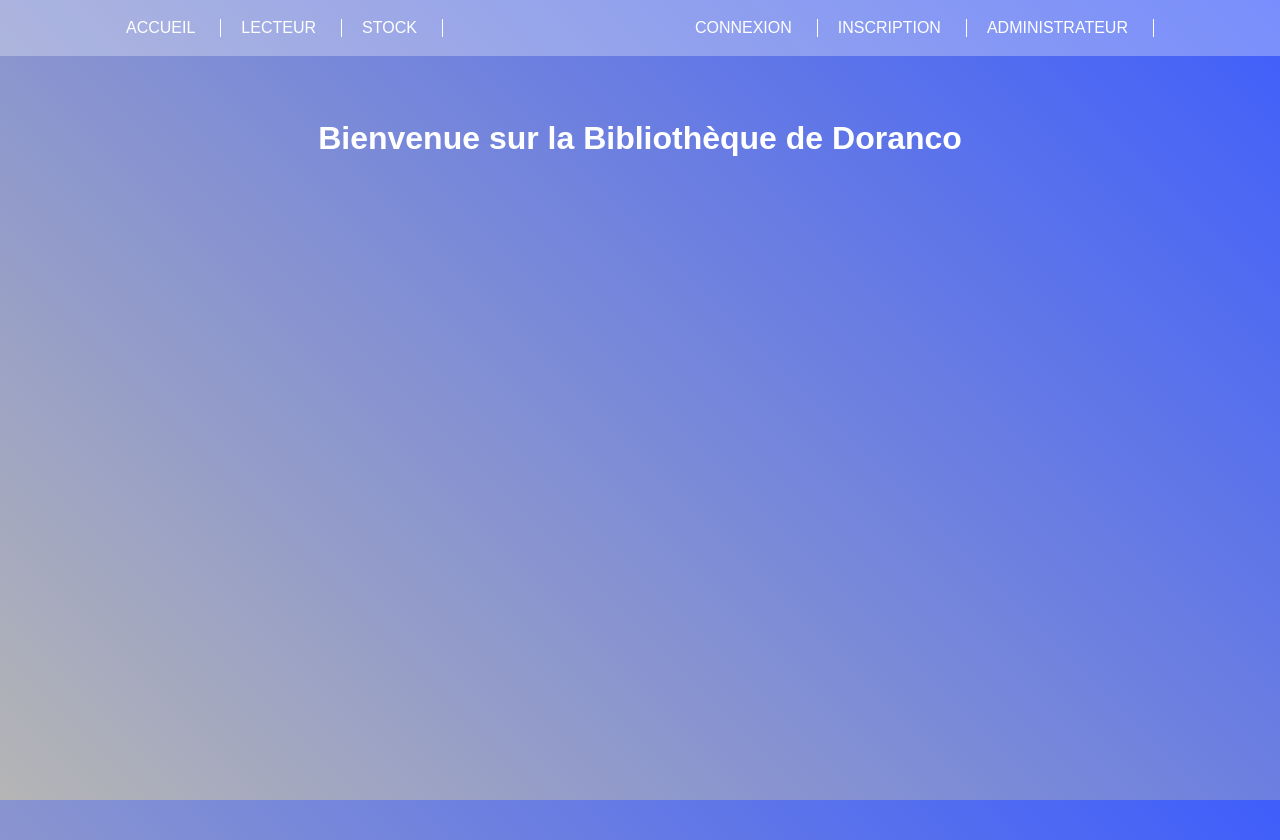
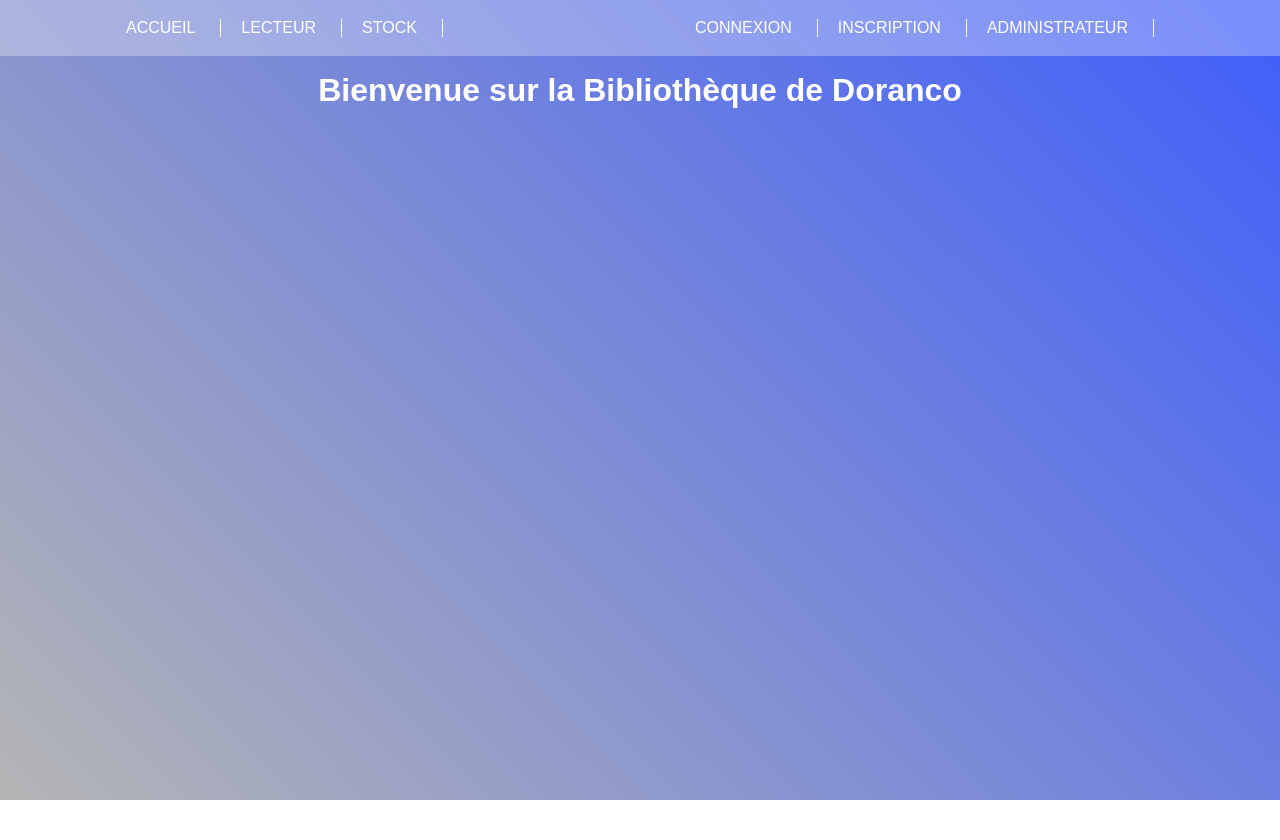
Before and after one commit to balex69/tpbibliodoran, a Next.js app: page / in a window 1280 px wide. After the commit the page ends 800 px from the top, so only its background shows below. Built offline with nearby package versions, Linux system fonts and the light colour scheme.

Commit message:
fix scroll

```diff
--- a/styles/globals.scss
+++ b/styles/globals.scss
@@ -11,5 +11,5 @@ body{
   justify-content: center;
   height: 90vh;
   font-family: Arial, Helvetica, sans-serif;
-  margin-top: 15vh;
+  margin-top: 9vh;
 }
```
